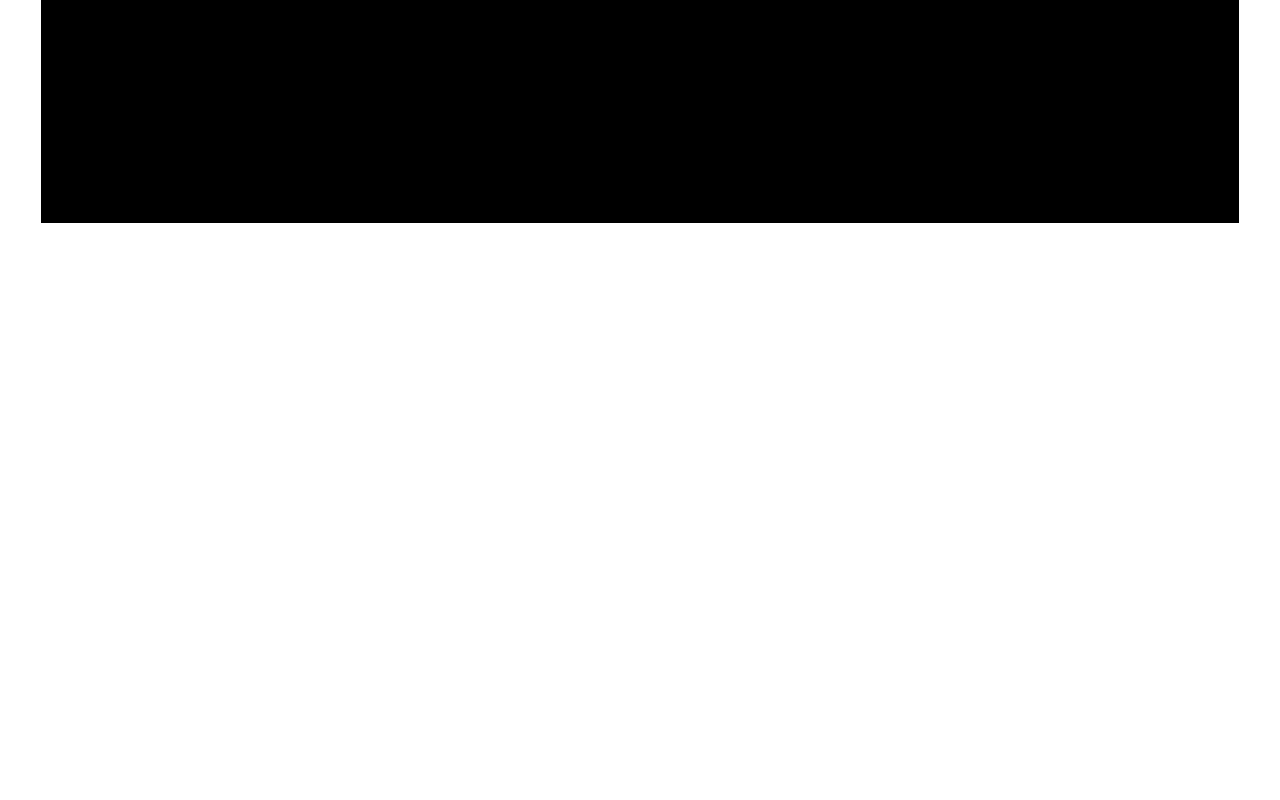
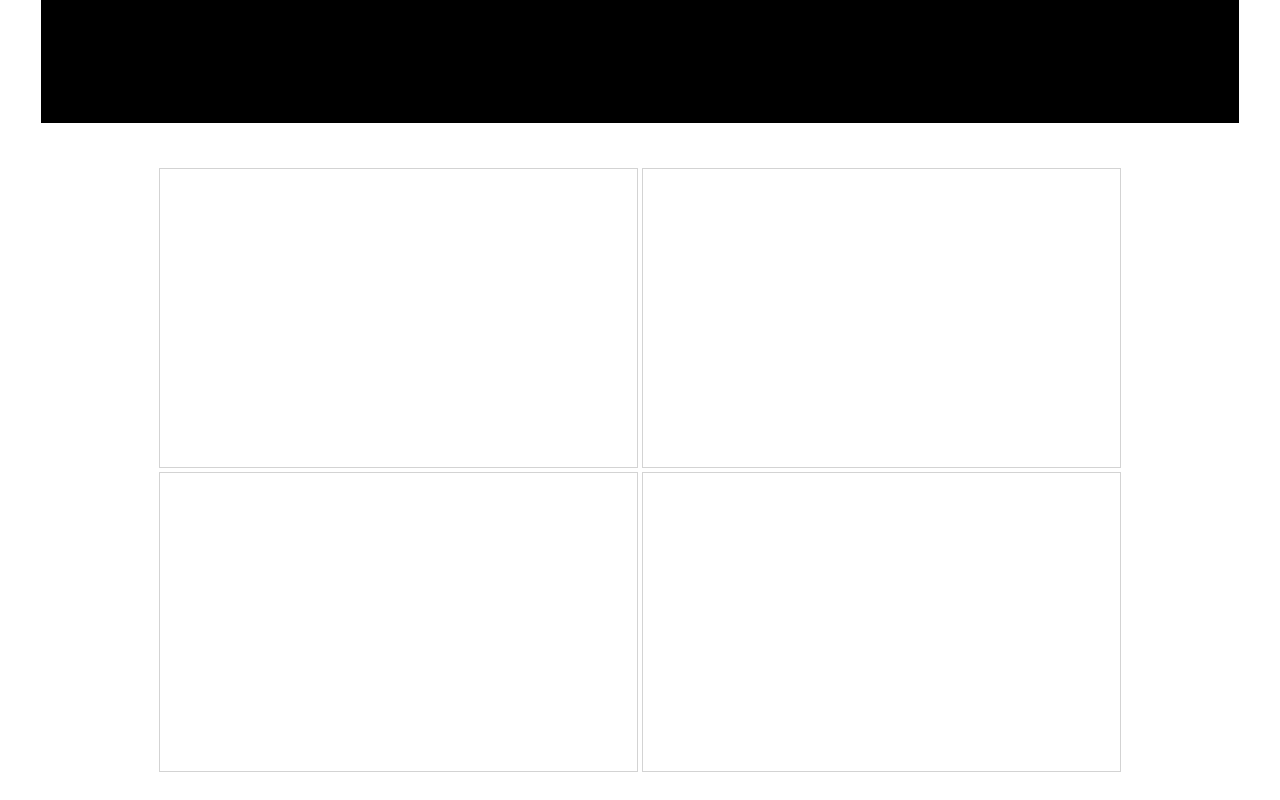
Before and after one commit to thinkful-ei-bee/JizongPortforlio, a plain HTML site: page index.html in a window 1280 px wide. Shown: the part 1860-2660 px from the top of the page. Before the commit the page ends 2533 px from the top, so only its background shows below. Drawn offline with nearby package versions, Linux system fonts and the light colour scheme; a web font is replaced by a local one.

Commit message:
wireframe correction, started with too much information and need to trim it down to the basic

```diff
--- a/css/index.css
+++ b/css/index.css
@@ -17,6 +17,17 @@ main .row {
   height:150px;
 }
 
+.about-me{
+
+  font-size:60px;
+  color:white;
+  font-family: 'Anton', sans-serif;
+  text-align: left;
+  background-color:black;
+  height:830px;
+}
+
+
 .name-logo{
   float:left;
   font-family: 'Lalezar', cursive;
@@ -29,6 +40,7 @@ main .row {
   justify-content: space-between;
   height:950px;
 }
+
 
 
 .banner-slogan{
@@ -67,13 +79,23 @@ main .row {
   font-size:30px;
 }
 
-.about-me{
-  background-color:black;
-
-  height:930px;
+.portfolio{
+  border:1px solid lightgray;
+  width:40%;
+  height:300px;
+  display:inline-block;
 
 }
-
+.portfolio-area{
+  height:800px;
+}
+.lets-talk{
+  background-color:black;
+  height:800px;
+  color:white;
+  font-family: 'Anton', sans-serif;
+  font-size:50px;
+}
 .black {
   background-color: black;
   color: white;
--- a/index.html
+++ b/index.html
@@ -20,7 +20,7 @@
         <div class="col-12">
           <div class="box nav-bar">
             <span class='name-logo'>Jizong</span>
-
+            <span>
 
           </div>
           </div>
@@ -49,16 +49,22 @@
         </div>
 
         <div class="box about-me">
-
+          <div class='about-me-title'>
+            <h2>Service <br>I can help with.</h2>
+          </div>
 
 
         </div>
         <div class="box portfolio-area">
-
+          <div class='portfolio grid-1'></div>
+          <div class='portfolio grid-2'></div>
+          <div class='portfolio grid-3'></div>
+          <div class='portfolio grid-4'></div>
 
 
         </div>
         <div class="box lets-talk">
+          <h2>Let's talk</h2>
 
 
 
```
